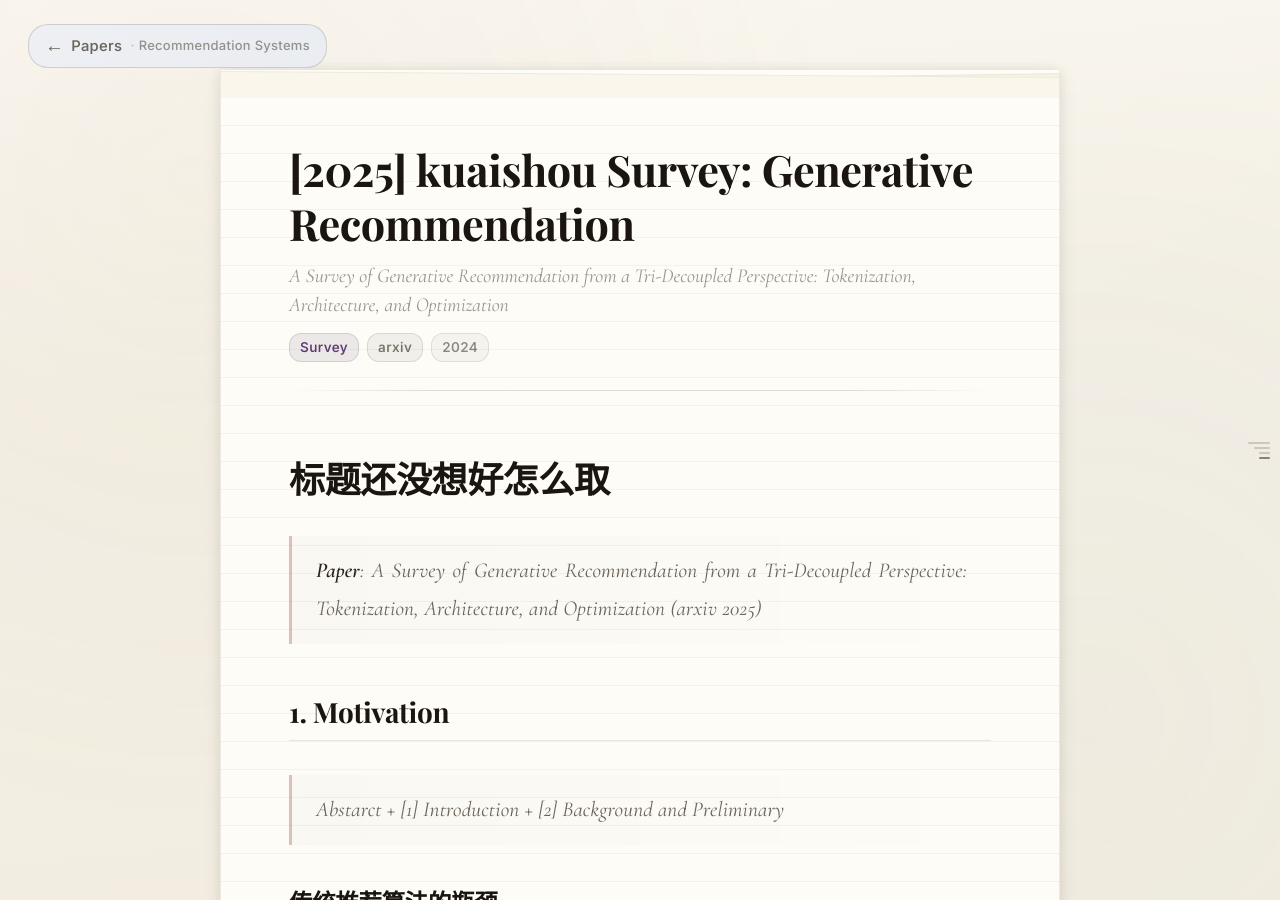
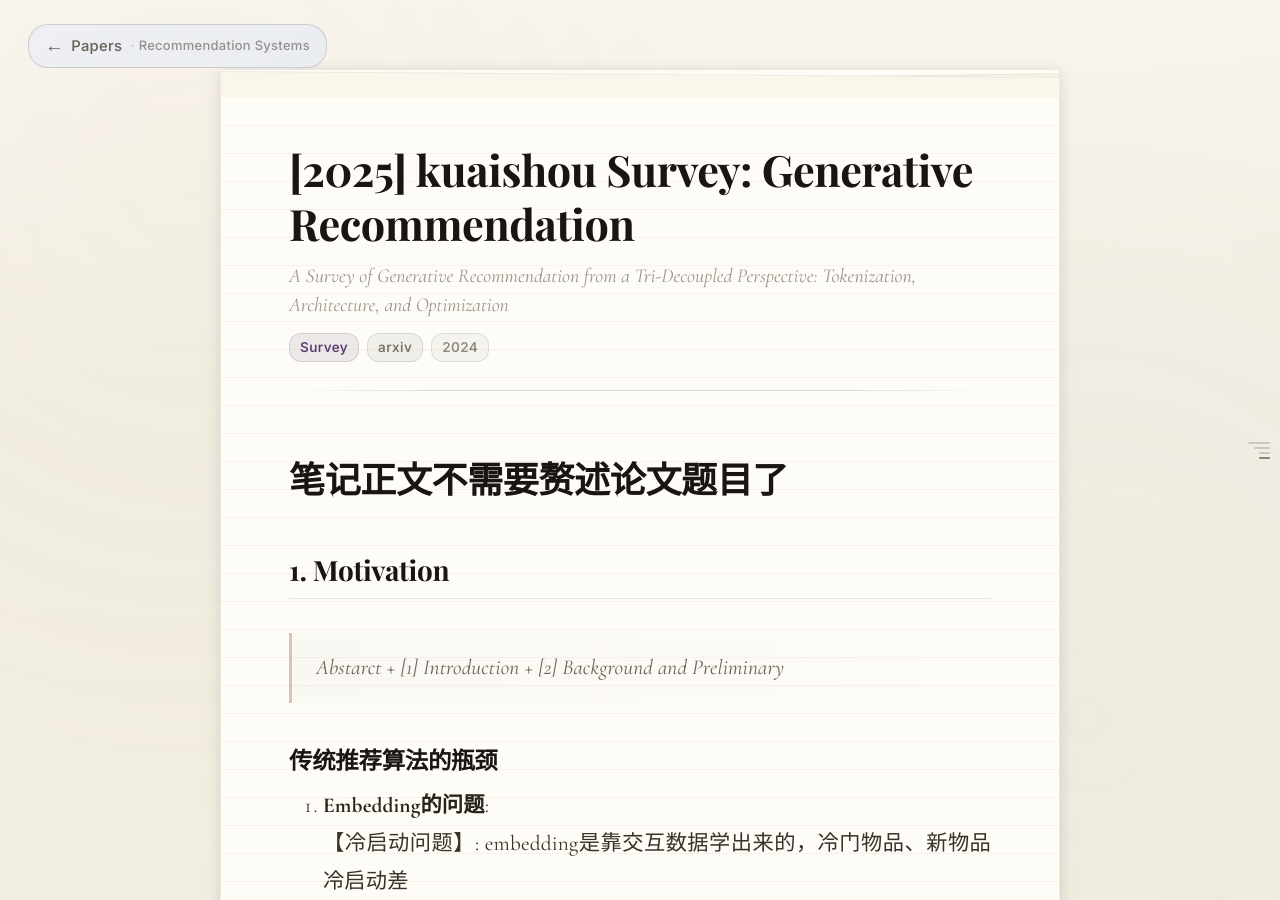
Before and after one commit to FSmisaka/FSmisaka.github.io, a Jekyll site: the page built from _papers/2025-kuaishou-generative-recommendation-survey-review.md, in a window 1280 px wide and 900 px high. Built offline with Jekyll 4.4.1, drawn with Linux system fonts in a browser that asks for light colours; some web fonts are replaced.

Commit message:
笔记正文不需要赘述论文题目了

```diff
--- a/_papers/2025-kuaishou-generative-recommendation-survey-review.md
+++ b/_papers/2025-kuaishou-generative-recommendation-survey-review.md
@@ -7,9 +7,7 @@ model: "Survey"
 venue: "arxiv"
 ---
 
-# 标题还没想好怎么取
-
-> **Paper**: A Survey of Generative Recommendation from a Tri-Decoupled Perspective: Tokenization, Architecture, and Optimization (arxiv 2025)
+# 笔记正文不需要赘述论文题目了
 
 ## 1. Motivation
 
```
Also changed, not shown: _papers/dpo-review.md (+1 -3 lines), _papers/flashattention-review.md (+1 -3 lines), _papers/hstu-review.md (+1 -3 lines).
